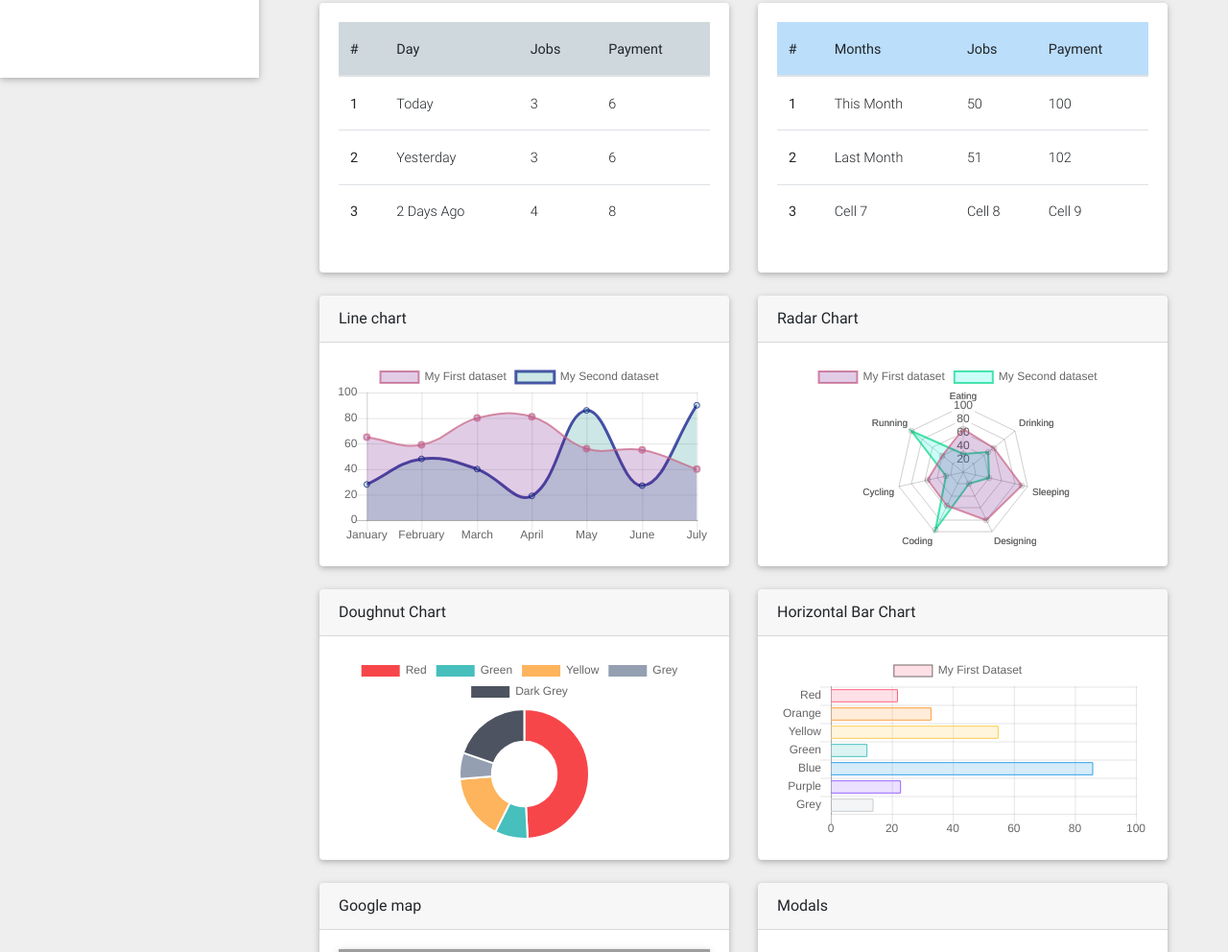
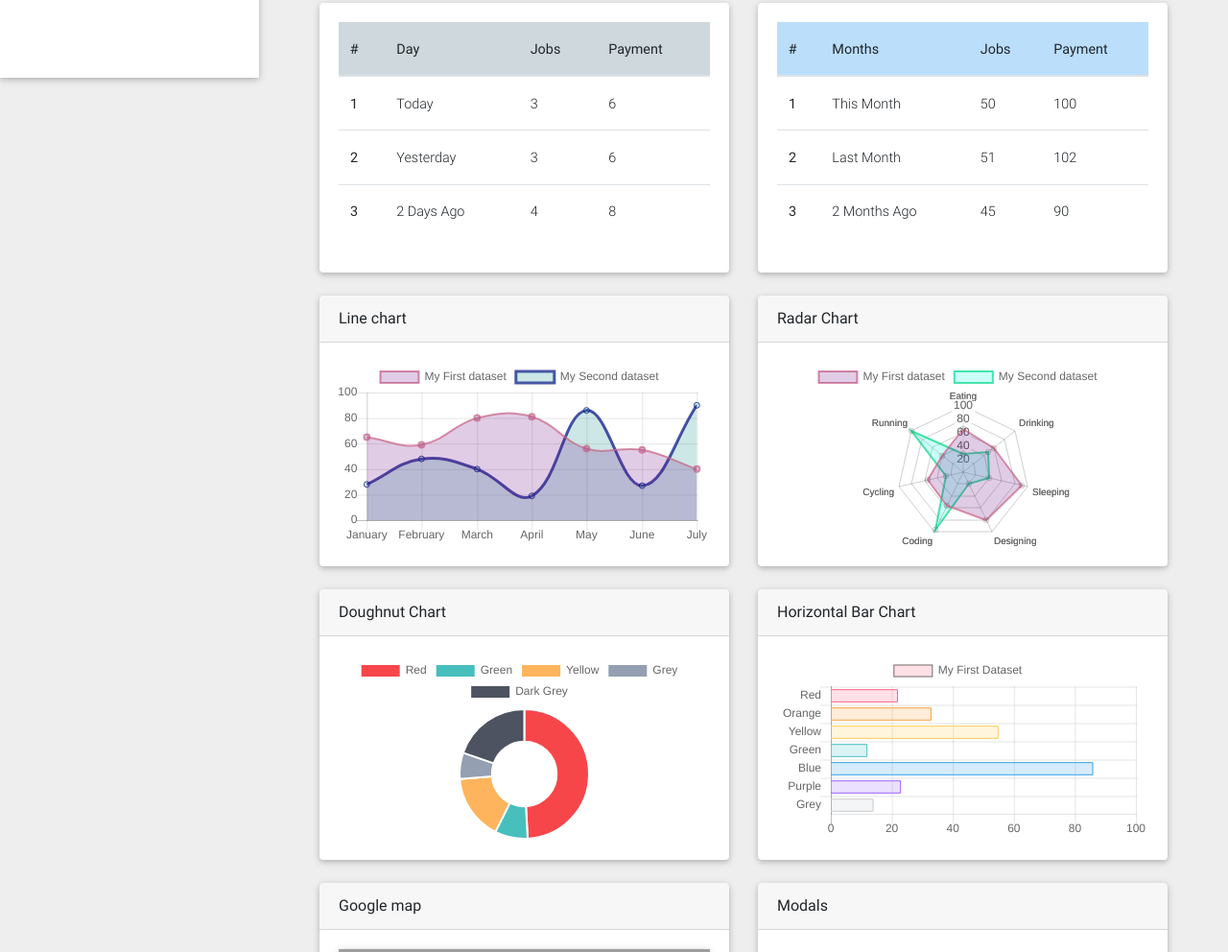
Before and after one commit to fossabot/volunteerArea, a plain HTML site: page public/app/index.html in a window 1280 px wide. Shown: the part 719-1711 px from the top of the page at 96% size. Drawn offline with Linux system fonts and the light colour scheme; some packages are replaced by stand-ins of ours; grey boxes are pictures that could not be loaded.

Commit message:
Update index.html

```diff
--- a/public/app/index.html
+++ b/public/app/index.html
@@ -358,9 +358,9 @@
                       </tr>
                       <tr>
                         <th scope="row">3</th>
-                        <td>Cell 7</td>
-                        <td>Cell 8</td>
-                        <td>Cell 9</td>
+                        <td>2 Months Ago</td>
+                        <td>45</td>
+                        <td>90</td>
                       </tr>
                     </tbody>
                     <!-- Table body -->
```
